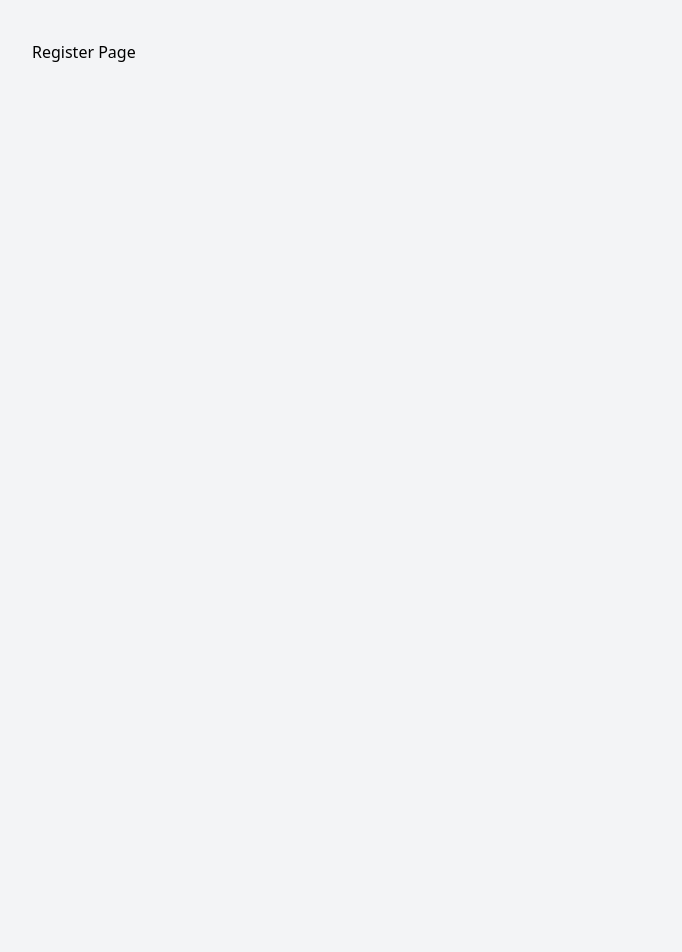
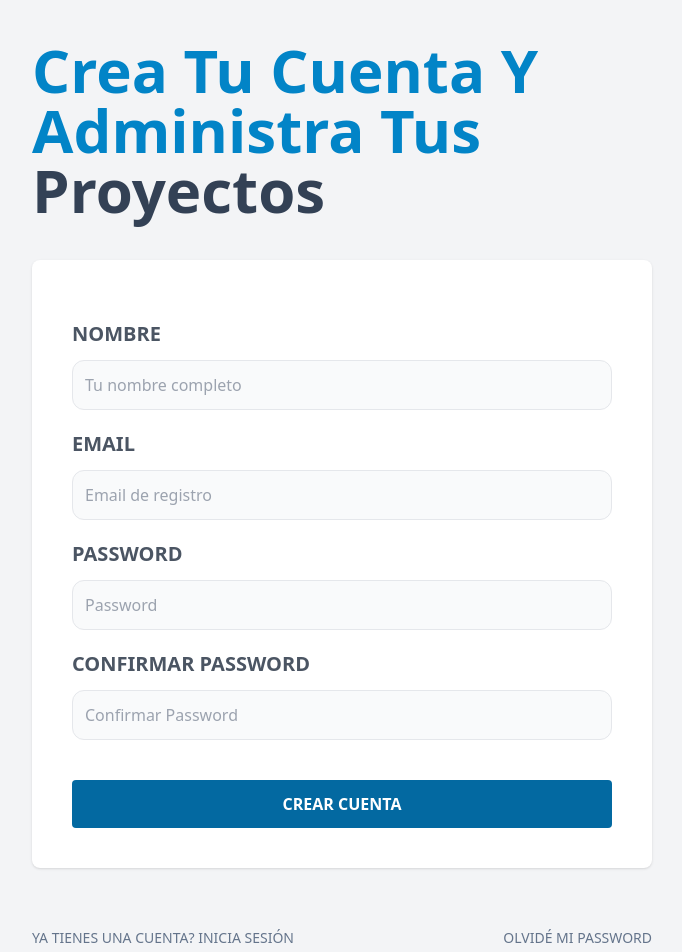
Before and after one commit to alvag/uptask-react, a React (Vite) app: page /register in a window 1280 px wide. Shown: the top 952 px of the page, without its empty margins (298-980 px from the left). Before the commit the page ends 820 px from the top, so only its background shows below. Built offline with nearby package versions, Linux system fonts and the light colour scheme.

Commit message:
Register form

```diff
--- a/src/pages/Auth/Register/Register.tsx
+++ b/src/pages/Auth/Register/Register.tsx
@@ -1,10 +1,60 @@
 import { FC } from 'react';
+import { Link } from 'react-router-dom';
 
 interface RegisterProps {}
 
 const RegisterPage: FC<RegisterProps> = () => {
     return (
-        <div>Register Page</div>
+        <>
+            <h1 className="text-sky-600 font-black text-6xl capitalize">Crea tu cuenta y administra tus { ' ' }
+                <span className="text-slate-700">proyectos</span>
+            </h1>
+
+            <form className="my-10 bg-white shadow rounded-lg p-10">
+                <div className="my-5">
+                    <label htmlFor="name" className="uppercase text-gray-600 block text-xl font-bold">Nombre</label>
+                    <input type="text" id="name" placeholder="Tu nombre completo"
+                           className="w-full mt-3 p-3 border rounded-xl bg-gray-50"/>
+                </div>
+
+                <div className="my-5">
+                    <label htmlFor="email" className="uppercase text-gray-600 block text-xl font-bold">Email</label>
+                    <input type="email" id="email" placeholder="Email de registro"
+                           className="w-full mt-3 p-3 border rounded-xl bg-gray-50"/>
+                </div>
+
+                <div className="my-5">
+                    <label htmlFor="password"
+                           className="uppercase text-gray-600 block text-xl font-bold">Password</label>
+                    <input type="password" id="password" placeholder="Password"
+                           className="w-full mt-3 p-3 border rounded-xl bg-gray-50"/>
+                </div>
+
+                <div className="my-5">
+                    <label htmlFor="confirm_password"
+                           className="uppercase text-gray-600 block text-xl font-bold">Confirmar Password</label>
+                    <input type="password" id="confirm_password" placeholder="Confirmar Password"
+                           className="w-full mt-3 p-3 border rounded-xl bg-gray-50"/>
+                </div>
+
+                <button type="submit"
+                        className="bg-sky-700 hover:bg-sky-900 mt-5 cursor-pointer w-full py-3 text-white uppercase font-bold rounded transition-colors">
+                    Crear cuenta
+                </button>
+            </form>
+
+            <nav className="lg:flex lg:justify-between">
+                <Link to="/"
+                      className="block text-center my-5 text-slate-500 hover:text-slate-700 uppercase text-sm">
+                    Ya tienes una cuenta? Inicia sesión
+                </Link>
+
+                <Link to="/forgot-password"
+                      className="block text-center my-5 text-slate-500 hover:text-slate-700 uppercase text-sm">
+                    Olvidé mi password
+                </Link>
+            </nav>
+        </>
     );
 };
 
```
